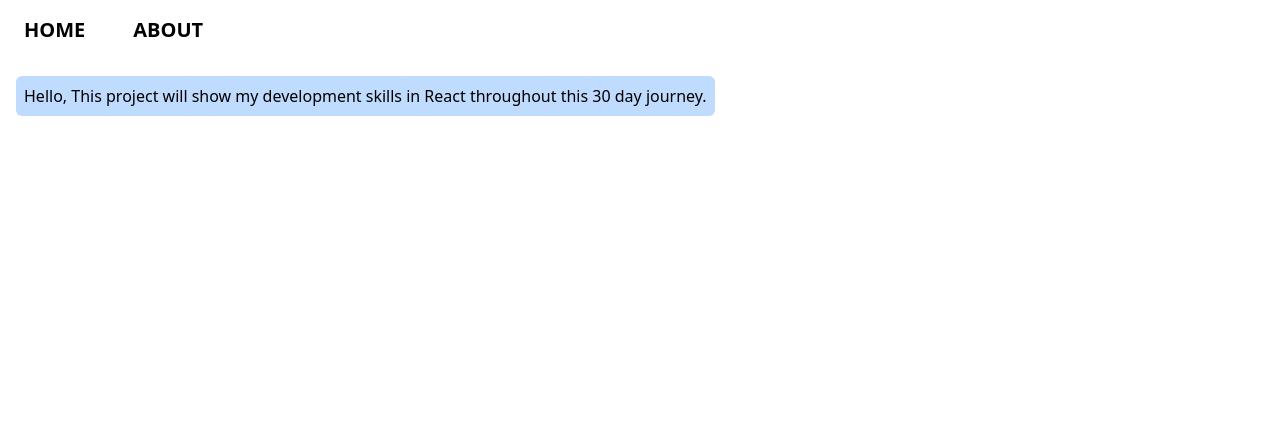
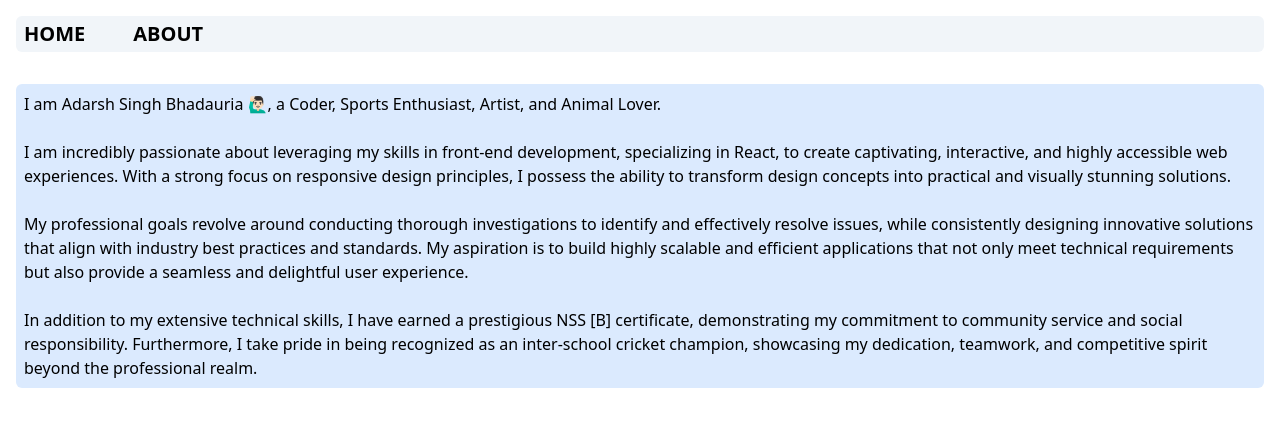
Before and after one commit to Adarsh-Singh-Bhadauria/30-days-of-react, a React (Create React App) app: page /about in a window 1280 px wide. Shown: the top 426 px of the page. Built offline with nearby package versions, Linux system fonts and the light colour scheme.

Commit message:
about section added and basic styling added

```diff
--- a/src/App.js
+++ b/src/App.js
@@ -1,12 +1,17 @@
 import './App.css';
+import About from './components/About';
 import Home from './components/Home';
 import Navbar from './components/Navbar';
+import {Routes, Route} from 'react-router-dom';
 
 function App() {
   return (
     <>
       <Navbar/>
-      <Home/>
+      <Routes>
+        <Route path="/" element={<Home/>} />
+        <Route path="/about" element={<About/>} />
+      </Routes>
     </>
   );
 }
--- /dev/null
+++ b/src/components/About.js
@@ -0,0 +1,17 @@
+import React from 'react'
+
+const About = () => {
+  return (
+    <div className='m-4 mt-8 p-2 bg-blue-100 w-fit rounded-md'>
+        I am Adarsh Singh Bhadauria 🙋🏻‍♂️, a Coder, Sports Enthusiast, Artist, and Animal Lover. <br/><br/>
+
+        I am incredibly passionate about leveraging my skills in front-end development, specializing in React, to create captivating, interactive, and highly accessible web experiences. With a strong focus on responsive design principles, I possess the ability to transform design concepts into practical and visually stunning solutions. <br/> <br/>
+
+        My professional goals revolve around conducting thorough investigations to identify and effectively resolve issues, while consistently designing innovative solutions that align with industry best practices and standards. My aspiration is to build highly scalable and efficient applications that not only meet technical requirements but also provide a seamless and delightful user experience. <br/><br/>
+
+        In addition to my extensive technical skills, I have earned a prestigious NSS [B] certificate, demonstrating my commitment to community service and social responsibility. Furthermore, I take pride in being recognized as an inter-school cricket champion, showcasing my dedication, teamwork, and competitive spirit beyond the professional realm.
+    </div>
+  )
+}
+
+export default About
--- a/src/components/Home.js
+++ b/src/components/Home.js
@@ -2,7 +2,7 @@ import React from 'react'
 
 const Home = () => {
   return (
-    <div className='m-4 mt-8 p-2 bg-blue-200 w-fit rounded-md'>
+    <div className='m-4 mt-8 p-2 bg-blue-100 w-fit rounded-md'>
         Hello, This project will show my development skills in React throughout this 30 day journey.
     </div>
   )
--- a/src/components/Navbar.js
+++ b/src/components/Navbar.js
@@ -1,10 +1,11 @@
 import React from 'react'
+import {Link} from 'react-router-dom'
 
 const Navbar = () => {
   return (
-    <ul className='flex space-x-8 text-xl font-semibold m-4'>
-        <li className='hover:bg-red-200 px-2 rounded-sm'>HOME</li>
-        <li className='hover:bg-red-200 px-2 rounded-sm'>ABOUT</li>
+    <ul className='flex space-x-8 text-xl font-semibold m-4 bg-slate-100 rounded-md py-1'>
+        <Link to="/" className='hover:bg-red-200 px-2 rounded-sm'>HOME</Link>
+        <Link to="/about" className='hover:bg-red-200 px-2 rounded-sm'>ABOUT</Link>
     </ul>
   )
 }
--- a/src/index.js
+++ b/src/index.js
@@ -3,11 +3,14 @@ import ReactDOM from 'react-dom/client';
 import './index.css';
 import App from './App';
 import reportWebVitals from './reportWebVitals';
+import { BrowserRouter as Router } from 'react-router-dom';
 
 const root = ReactDOM.createRoot(document.getElementById('root'));
 root.render(
   <React.StrictMode>
+    <Router>
       <App />
+    </Router>
   </React.StrictMode>
 );
 
```
